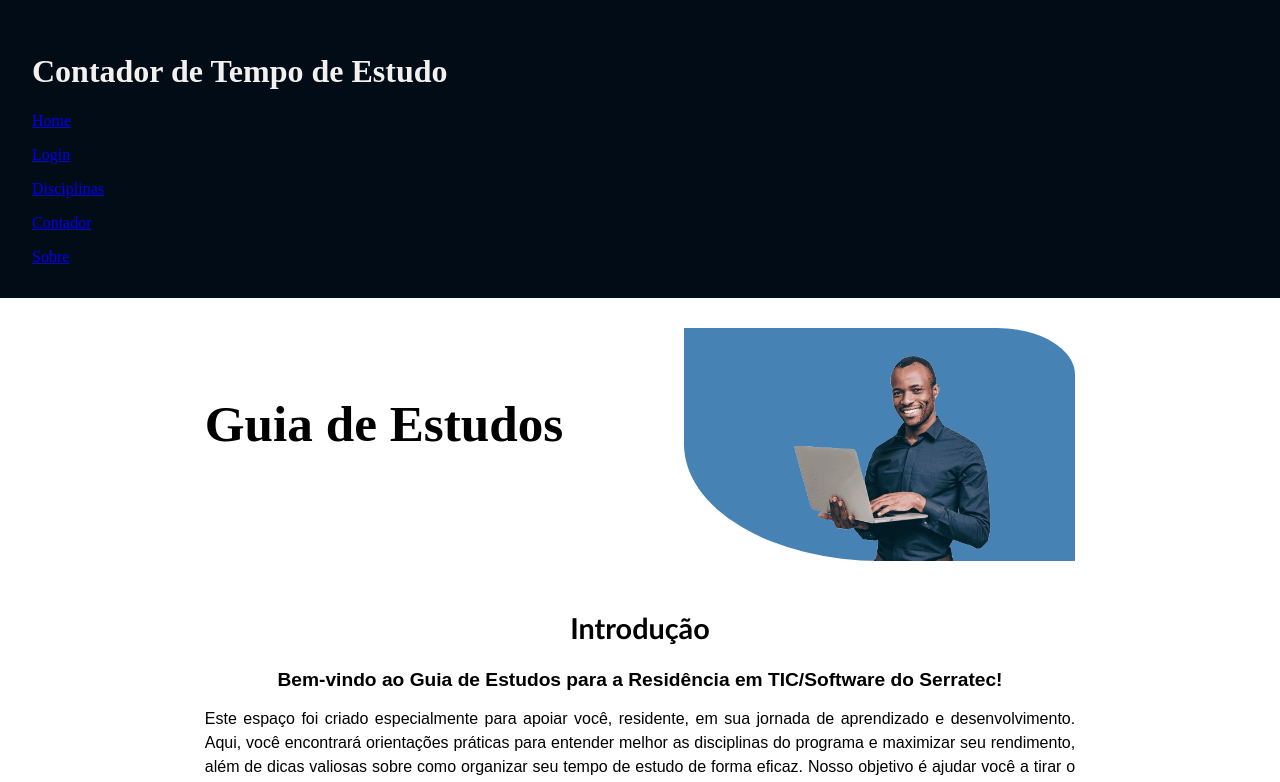
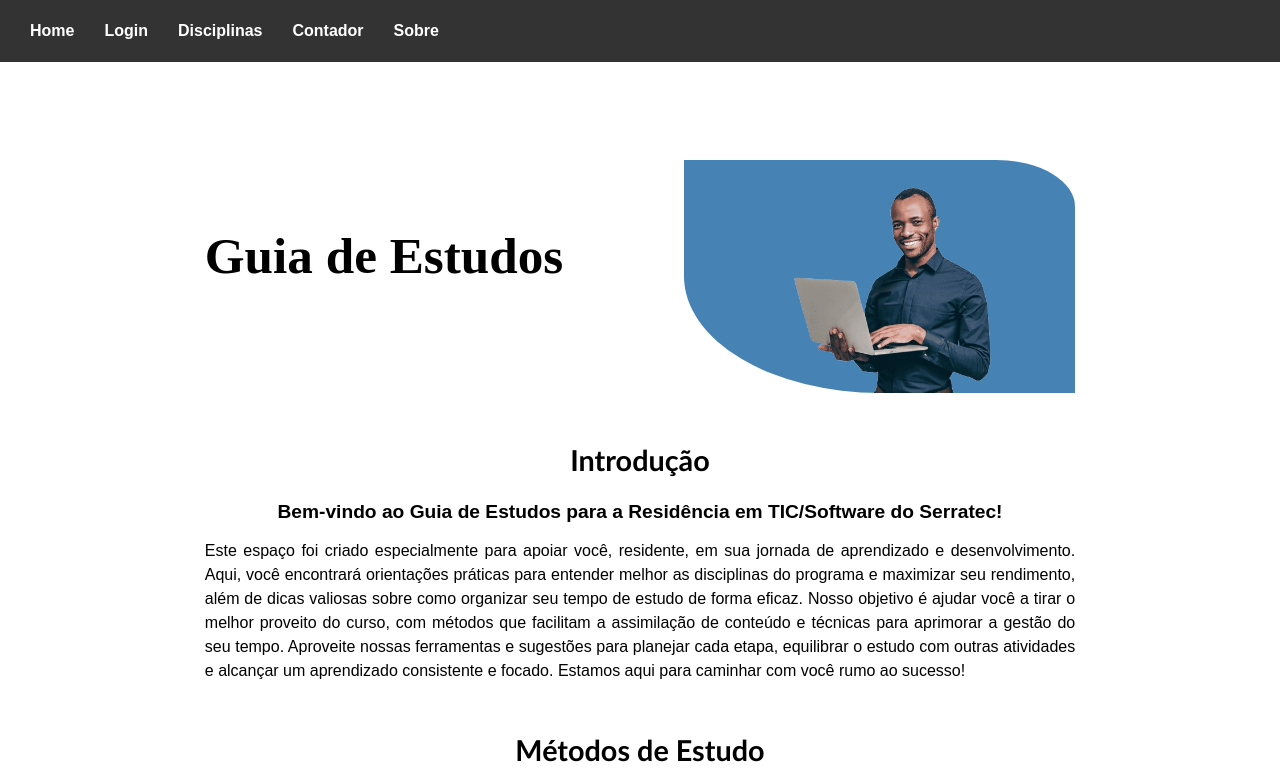
Before and after one commit to DaviSoaresA/ProjetoFinalReact, a React (Vite) app: page / in a window 1280 px wide. Shown: the top 782 px of the page. Built offline with nearby package versions, Linux system fonts and the light colour scheme.

Commit message:
Alteração no CSS Header

```diff
--- a/src/components/Header/Header.module.css
+++ b/src/components/Header/Header.module.css
@@ -1,18 +1,55 @@
 .header {
+    position: fixed;
     display: flex;
-    justify-content: space-between;
-    align-items: center;
-    padding: 2rem;
-    background-color: #020c17;
-    color: #f3f0f0;
+    width: 100%;
+    text-align: center;
+    top: 0;
+    background-color: #333333;
+    padding: 15px;
+    z-index: 1000;
 }
 
-.header nav a {
-    margin: 0 10px;
-    color: #085913;
+.menuIcon {
+    font-size: 24px;
+    cursor: pointer;
+    display: none;
+}
+
+.nav {
+    display: flex;
+    justify-content: center;
+    align-items: center;
+}
+
+.nav a {
+    margin: 0 15px;
+    color: #ffffff;
+    font-family: Arial, Helvetica, sans-serif;
+    font-size: 1rem;
+    font-weight: bold;
     text-decoration: none;
 }
 
-.header nav a:hover {
-    text-decoration: underline;
+.nav a:hover{
+    color: #007BB8;
 }
+
+@media (max-width: 600px) {
+    .menuIcon {
+        display: block;
+    }
+
+    .nav {
+        display: none;
+        flex-direction: column;
+        position: absolute;
+        left: 0;
+        right: 0;
+        background-color: #333333;
+        padding: 1rem;
+    }
+
+    .nav.active {
+        display: flex;
+    }
+}
--- a/src/components/Header/index.jsx
+++ b/src/components/Header/index.jsx
@@ -1,22 +1,37 @@
-import React from "react";
-import { Link } from "react-router-dom";
+import React, { useState } from "react";
+import { Link, useLocation } from "react-router-dom";
 import * as styles from "./Header.module.css";
 
 export default function Header() {
+  const [isMenuOpen, setIsMenuOpen] = useState(false);
+  const location = useLocation();
+
+  const toggleMenu = () => {
+    setIsMenuOpen((prev) => !prev);
+  };
+
+  const closeMenu = (path) => {
+    if (location.pathname !== path) {
+    }
+  };
+
   return (
     <header className={styles.header}>
       <div>
-        <h1> Contador de Tempo de Estudo </h1>
-
-        <Link to="/"> Home </Link>
-        <p></p>
-        <Link to="/login"> Login </Link>
-        <p></p>
-        <Link to="/disciplinas"> Disciplinas </Link>
-        <p></p>
-        <Link to="/contador"> Contador </Link>
-        <p></p>
-        <Link to="/sobre"> Sobre </Link>
+        <div className={styles.menuIcon} onClick={toggleMenu}>
+          ☰
+        </div>
+        <nav className={`${styles.nav} ${isMenuOpen ? styles.active : ""}`}>
+          <Link to="/" onClick={() => closeMenu("/")}>Home</Link>
+          <p></p>
+          <Link to="/login" onClick={() => closeMenu("/login")}>Login</Link>
+          <p></p>
+          <Link to="/disciplinas" onClick={() => closeMenu("/disciplinas")}>Disciplinas</Link>
+          <p></p>
+          <Link to="/contador" onClick={() => closeMenu("/contador")}>Contador</Link>
+          <p></p>
+          <Link to="/sobre" onClick={() => closeMenu("/sobre")}>Sobre</Link>
+        </nav>
       </div>
     </header>
   );
--- a/src/pages/Contador/Contador.module.css
+++ b/src/pages/Contador/Contador.module.css
@@ -10,6 +10,7 @@
     color: steelblue;
     font-family: 'Trebuchet MS', 'Lucida Sans Unicode', 'Lucida Grande', 'Lucida Sans', Arial, sans-serif;
     text-align: center;
+    margin-top: 0;
 }
 
 .subtitle{
@@ -17,7 +18,7 @@
     font-size: 1.2rem;
     color: #000000;
     text-align: center;
-    margin-top: 25px;
+    margin-top: 10px;
     margin-bottom: 10px;
 }
 
--- a/src/pages/Disciplinas/index.jsx
+++ b/src/pages/Disciplinas/index.jsx
@@ -39,7 +39,7 @@ export default function Disciplinas() {
 
   return (
     <div>
-      <Header />
+ <Header />
       <div className={styles.buttonArea}>
         <button className={styles.dbutton} onClick={() => setDisc(true)}>
           Disciplinas Existentes
--- a/src/styles/Global.module.css
+++ b/src/styles/Global.module.css
@@ -10,4 +10,5 @@ body {
     display: block;
     align-items: center;
     justify-content: center;
+    margin-top: 20vh;
 }
```
